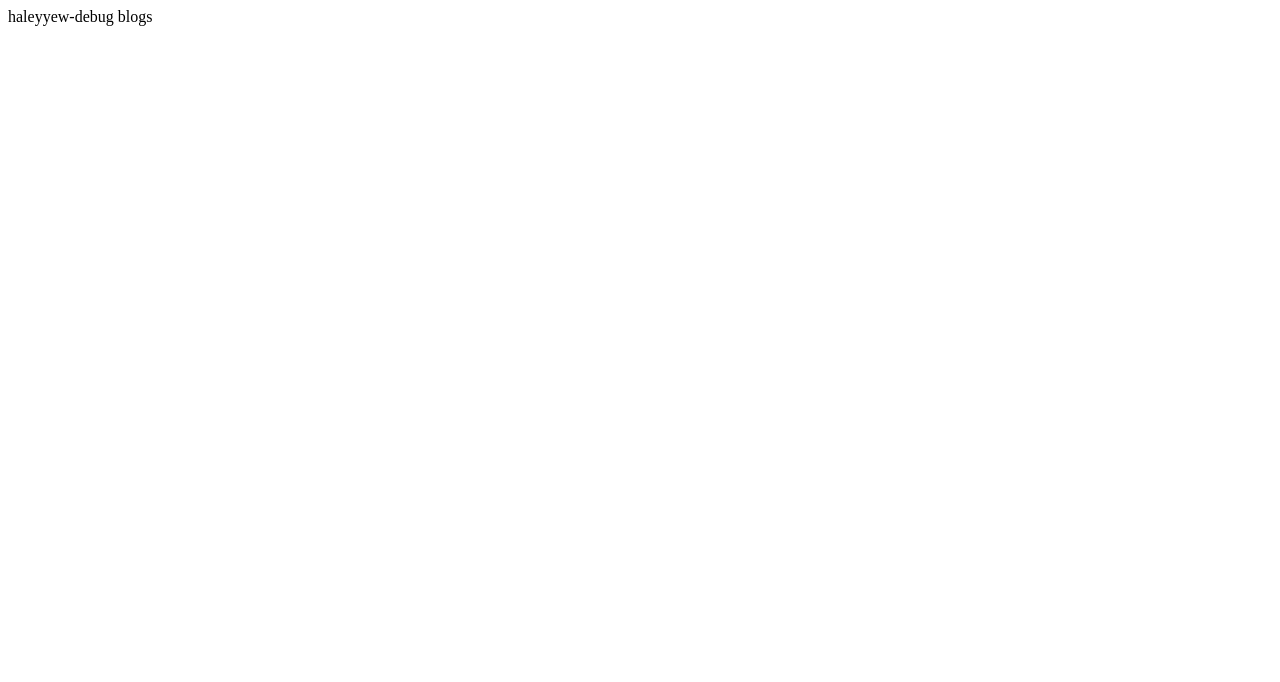
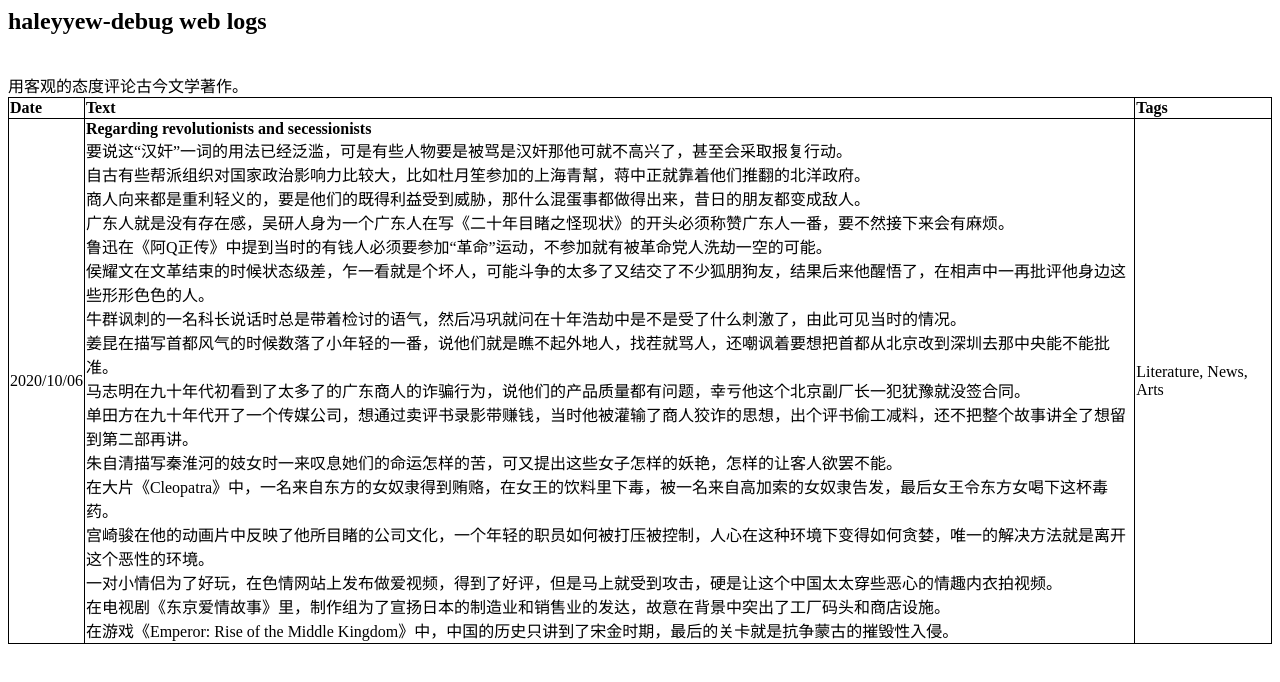
Before and after one commit to haleyyew-debug/haleyyew-debug.github.io, a plain HTML site: page index.html in a window 1280 px wide. Drawn offline with Linux system fonts and the light colour scheme.

Commit message:
first entry

```diff
--- a/index.html
+++ b/index.html
@@ -1 +1,62 @@
-haleyyew-debug blogs
+<html>
+<head>
+
+<style>
+table, th, td {
+  border: 1px solid black;
+  border-collapse: collapse;
+}
+
+th {
+  display: table-cell;
+  vertical-align: inherit;
+  font-weight: bold;
+  text-align: left;
+}
+
+</style>
+</head>
+<body>
+
+<h2>haleyyew-debug web logs </h2>
+<br>
+用客观的态度评论古今文学著作。
+<br>
+<table style="width:100%" >
+  <tr>
+    <th>Date</th>
+    <th>Text</th>
+    <th>Tags</th>
+  </tr>
+  <tr>
+    <td>
+    2020/10/06
+    </td>
+    <td>
+<b>Regarding revolutionists and secessionists</b> <br>
+要说这“汉奸”一词的用法已经泛滥，可是有些人物要是被骂是汉奸那他可就不高兴了，甚至会采取报复行动。<br>
+自古有些帮派组织对国家政治影响力比较大，比如杜月笙参加的上海青幫，蒋中正就靠着他们推翻的北洋政府。<br>
+商人向来都是重利轻义的，要是他们的既得利益受到威胁，那什么混蛋事都做得出来，昔日的朋友都变成敌人。<br>
+广东人就是没有存在感，吴研人身为一个广东人在写《二十年目睹之怪现状》的开头必须称赞广东人一番，要不然接下来会有麻烦。<br>
+鲁迅在《阿Q正传》中提到当时的有钱人必须要参加“革命”运动，不参加就有被革命党人洗劫一空的可能。<br>
+侯耀文在文革结束的时候状态级差，乍一看就是个坏人，可能斗争的太多了又结交了不少狐朋狗友，结果后来他醒悟了，在相声中一再批评他身边这些形形色色的人。<br>
+牛群讽刺的一名科长说话时总是带着检讨的语气，然后冯巩就问在十年浩劫中是不是受了什么刺激了，由此可见当时的情况。<br>
+姜昆在描写首都风气的时候数落了小年轻的一番，说他们就是瞧不起外地人，找茬就骂人，还嘲讽着要想把首都从北京改到深圳去那中央能不能批准。<br>
+马志明在九十年代初看到了太多了的广东商人的诈骗行为，说他们的产品质量都有问题，幸亏他这个北京副厂长一犯犹豫就没签合同。<br>
+单田方在九十年代开了一个传媒公司，想通过卖评书录影带赚钱，当时他被灌输了商人狡诈的思想，出个评书偷工减料，还不把整个故事讲全了想留到第二部再讲。<br>
+朱自清描写秦淮河的妓女时一来叹息她们的命运怎样的苦，可又提出这些女子怎样的妖艳，怎样的让客人欲罢不能。<br>
+在大片《Cleopatra》中，一名来自东方的女奴隶得到贿赂，在女王的饮料里下毒，被一名来自高加索的女奴隶告发，最后女王令东方女喝下这杯毒药。<br>
+宫崎骏在他的动画片中反映了他所目睹的公司文化，一个年轻的职员如何被打压被控制，人心在这种环境下变得如何贪婪，唯一的解决方法就是离开这个恶性的环境。<br>
+一对小情侣为了好玩，在色情网站上发布做爱视频，得到了好评，但是马上就受到攻击，硬是让这个中国太太穿些恶心的情趣内衣拍视频。<br>
+在电视剧《东京爱情故事》里，制作组为了宣扬日本的制造业和销售业的发达，故意在背景中突出了工厂码头和商店设施。<br>
+在游戏《Emperor: Rise of the Middle Kingdom》中，中国的历史只讲到了宋金时期，最后的关卡就是抗争蒙古的摧毁性入侵。
+    </td>
+    <td>
+    Literature, News, Arts
+    </td>
+  </tr>
+</table>
+
+
+</body>
+</html>
```
